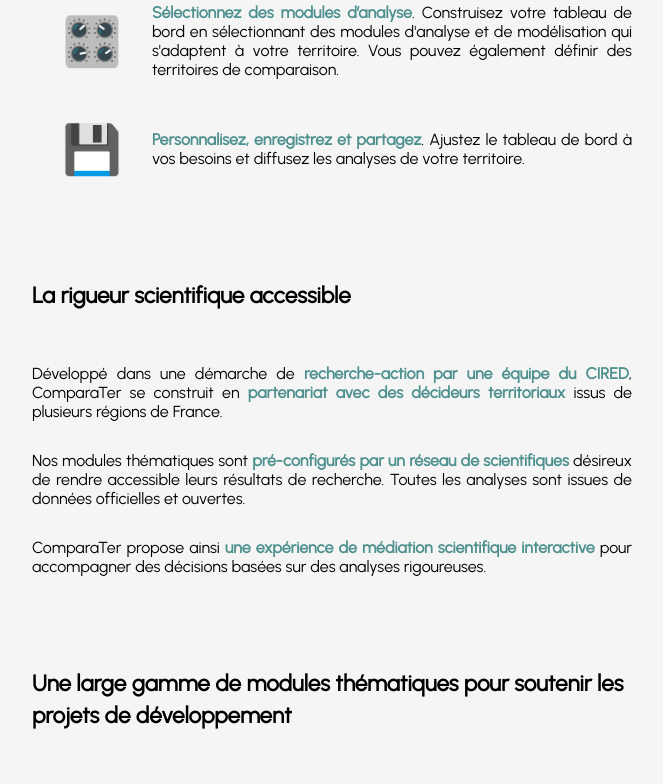
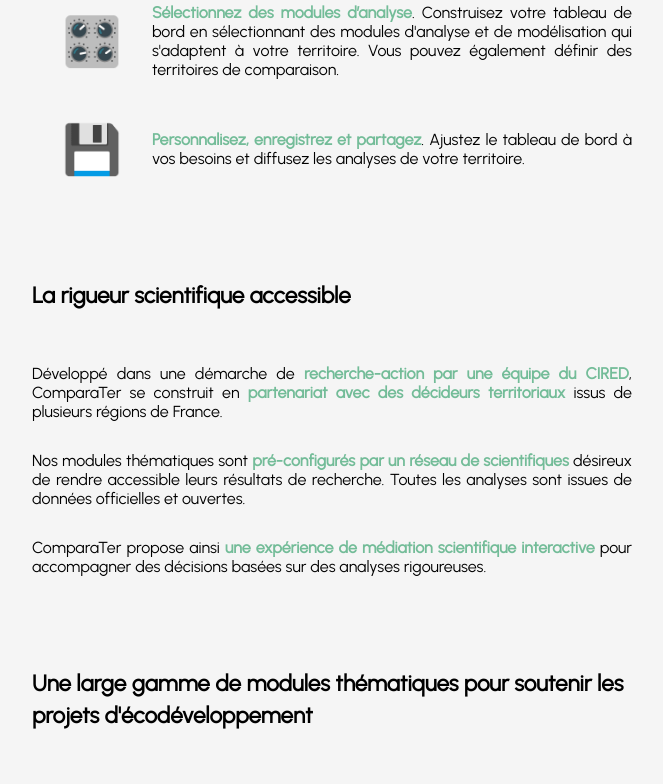
Before and after one commit to yanndav/cired-dashboard-front, a React (Create React App) app: page /tableau in a window 1280 px wide. Shown: the part 780-1564 px from the top of the page, without its empty margins (308-971 px from the left). Built offline with nearby package versions, Linux system fonts and the light colour scheme.

Commit message:
MAJ accueil comparateur

```diff
--- a/src/accueil/Accueil.jsx
+++ b/src/accueil/Accueil.jsx
@@ -211,7 +211,7 @@
             <Section>
               <SousTitrePage>
                 Une large gamme de modules thématiques pour soutenir les projets
-                de développement
+                d'écodéveloppement
               </SousTitrePage>
               <Argument>
                 <ZoneTexte>
--- a/src/app/colorComponents.js
+++ b/src/app/colorComponents.js
@@ -1,13 +1,13 @@
 const colorsLight = {
-  title: "#4D908E",
+  title: "#73BC98",
   title2: "#577590",
   background: "#f5f5f5",
   background2: "#81b29a",
   background3: "#f2cc8f",
   interaction: "#577590",
   topBackground: "#D7D7D7",
-  light: "#99D98C",
-  cancel: "#DC756B",
+  light: "#A9E19E",
+  cancel: "#D7827A",
   COM: "#F9C74F",
   EPCI: "#F9844A",
   DEP: "#4D908E",
--- a/src/dashboard/components/comparaisonTerritoires/ComparaisonContainer.jsx
+++ b/src/dashboard/components/comparaisonTerritoires/ComparaisonContainer.jsx
@@ -101,18 +101,16 @@
           Vous pouvez personnaliser le périmètre géographique, les critères de
           sélection des territoires, ainsi que l'échelle d'analyse.
         </ParagraphSousTitre>
+
         {/* SI AUCUN CRITÈRE N'EST SELECTIONNÉ */}
-        {vide(criteres) && parametre === "default" && (
+        {parametre === "default" && vide(criteres) ? (
+          <PropositionPresets cartes={cartes} />
+        ) : (
+          // SI AU MOINS UN CRITERE EST INSERE
           <>
             <TitleSection>
-              Personnalisez des critères de comparaison parmi ceux recommandés
-              avec ce module
+              Créez vos propres critères de comparaison
             </TitleSection>
-            <PropositionPresets cartes={cartes} />
-          </>
-        )}
-
-        <TitleSection>Créez vos propres critères de comparaison</TitleSection>
             <ZoneParametres>
               <PerimetreGeographique
                 parametre={parametre}
@@ -133,6 +131,9 @@
                 setCriteres={setCriteres}
               />
             </ZoneParametres>
+          </>
+        )}
+
         {pretAComparer(criteres) && parametre === "default" && (
           <ZoneAction>
             <Action choix="VALIDER">Lancer cette comparaison</Action>
--- a/src/dashboard/components/comparaisonTerritoires/CriteresInclusion.jsx
+++ b/src/dashboard/components/comparaisonTerritoires/CriteresInclusion.jsx
@@ -154,7 +154,7 @@
             }
           >
             <TitreParametre>
-              Critère{addS(criteres.inclusion)} d'inclusion des territoires
+              Condition{addS(criteres.inclusion)} d'inclusion des territoires
             </TitreParametre>
             {hasCritere(criteres.inclusion) && parametre === "default" ? (
               <ZoneParametres>
@@ -166,7 +166,7 @@
                   onClick={() => changeParametre("inclusion")}
                 >
                   <ParameterButton />
-                  Modifier les critères d'inclusion des territoires
+                  Modifier les conditions d'inclusion des territoires
                 </ItemCritere>
               </ZoneParametres>
             ) : (
--- a/src/dashboard/components/comparaisonTerritoires/PropositionPresets.jsx
+++ b/src/dashboard/components/comparaisonTerritoires/PropositionPresets.jsx
@@ -1,7 +1,11 @@
 import React from "react";
 import styled from "styled-components";
 import { colorsLight } from "../../../app/colorComponents";
-import { TitreParametre, LegendeParametre } from "./StyledComparaison";
+import {
+  TitreParametre,
+  LegendeParametre,
+  TitleSection,
+} from "./StyledComparaison";
 
 const ContainerPreset = styled.div`
   display: flex;
@@ -16,9 +20,10 @@
 
 const CarteProposition = styled.div`
   background-color: ${colorsLight.background};
+  padding: 15px;
   border-radius: 8px;
-  padding: 20px;
-  min-width: 350px;
+  width: 250px;
+  min-height: 100px;
   cursor: pointer;
   transition: 0.2s background-color;
   &:hover {
@@ -33,6 +38,15 @@
 
 const PropositionPresets = ({ cartes }) => {
   return (
+    <>
+      <CarteProposition>
+        <TitreParametre>
+          Créez vos propres critères de comparaison
+        </TitreParametre>
+      </CarteProposition>
+      <TitleSection>
+        Personnalisez des critères de comparaison recommandés avec ce module
+      </TitleSection>
       <ContainerPreset>
         {cartes.map((carte) => (
           <CarteProposition>
@@ -41,6 +55,7 @@
           </CarteProposition>
         ))}
       </ContainerPreset>
+    </>
   );
 };
 
--- a/src/dashboard/components/comparaisonTerritoires/StyledComparaison.jsx
+++ b/src/dashboard/components/comparaisonTerritoires/StyledComparaison.jsx
@@ -123,22 +123,19 @@
   transition: 0.2s background-color, 0.2s color, 0.5s width, 0.5s height;
 
   &:hover {
-    background-color: ${(props) =>
-      !props.isOpen && !props.hasCritere && colorsLight.background2};
-    color: ${(props) => !props.isOpen && !props.hasCritere && "white"};
-    cursor: ${(props) => !props.isOpen && !props.hasCritere && "pointer"};
+    background-color: ${colorsLight.background2};
+    color: white;
+    cursor: pointer;
     & h3 {
-      color: ${(props) => !props.isOpen && !props.hasCritere && "white"};
-      font-style: ${(props) => !props.isOpen && !props.hasCritere && "normal"};
+      color: white;
     }
   }
 `;
 
 const TitreParametre = styled.h3`
-  margin: 0px;
-  font-weight: normal;
+  /* margin: 0px; */
+  font-weight: bolder;
   font-size: 1.2em;
-  font-style: italic;
   color: ${colorsLight.title2};
 `;
 
--- a/src/index.css
+++ b/src/index.css
@@ -19,8 +19,8 @@
 }
 */
 :root {
-  --main-tv-color: #52b69a;
-  --lighter-tv-color: #577590;
+  --main-tv-color: #73bc98;
+  --lighter-tv-color: #4d908e;
   --sec-tv-color: #12ae46c9;
   --main-bg-color: #f5f5f5;
   --main-box-color: white;
```
Lines whose indentation alone changed are shown as unchanged.
